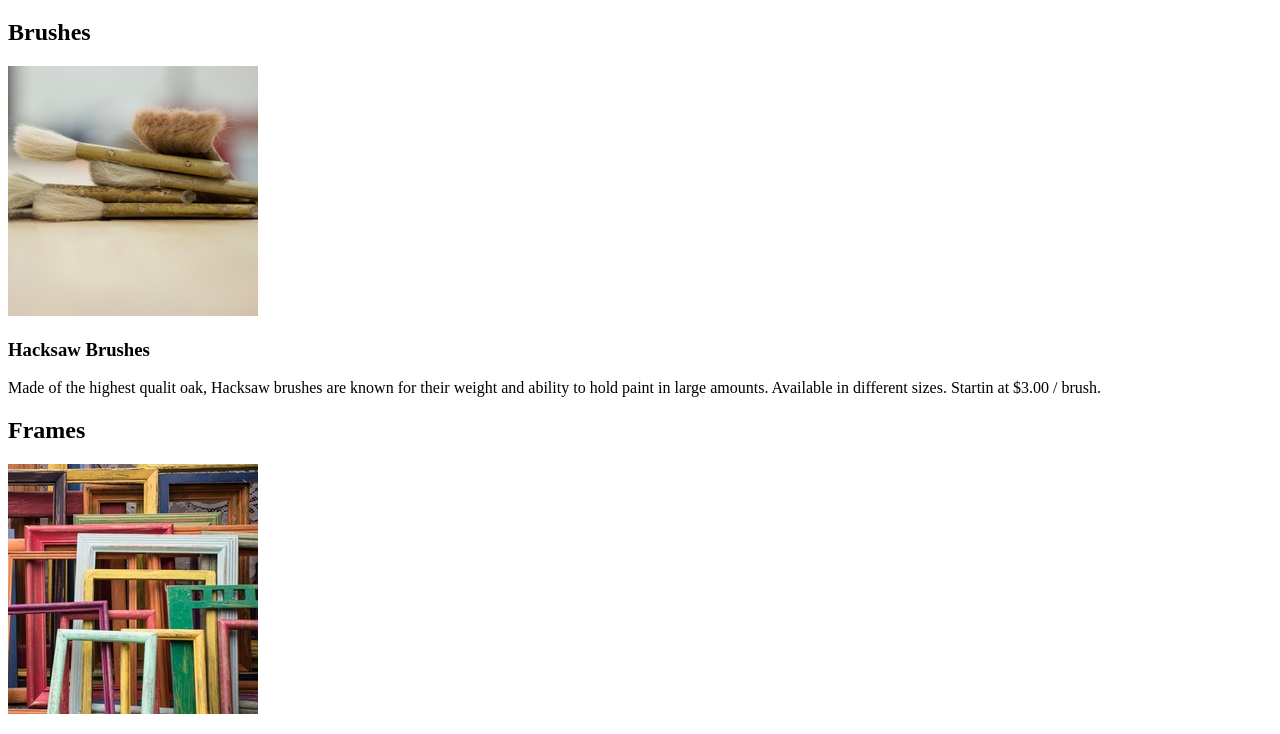
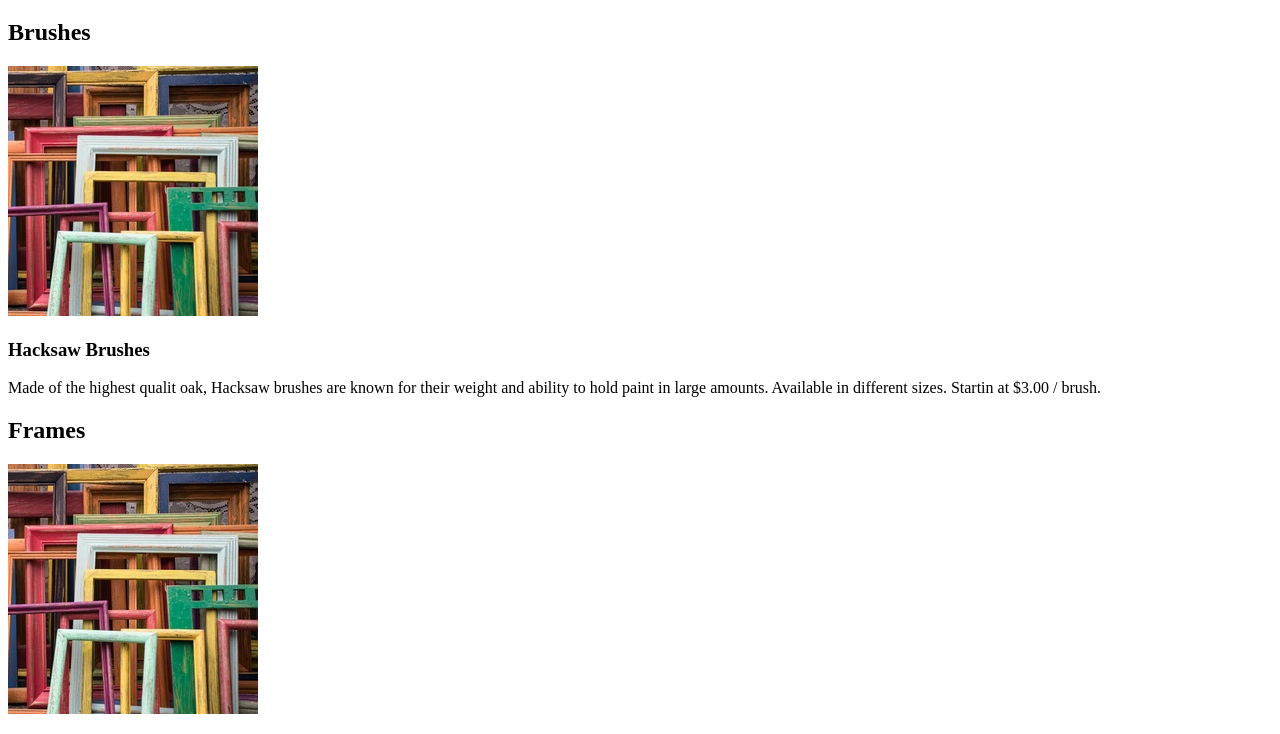
Before and after one commit to enri-f1/DasmotosArt, a plain HTML site: page index.html in a window 1280 px wide. Shown: the part 61-795 px from the top of the page. Drawn offline with Linux system fonts and the light colour scheme.

Commit message:
fix brushed link.

```diff
--- a/index.html
+++ b/index.html
@@ -13,7 +13,7 @@
 		<div class="beaches">
 			<div class="container">
 				<h2>Brushes</h2>
-				<img src="./resources/hacksaw.jpg"/>
+				<img src="./resources/frames.jpg"/>
 				<h3>Hacksaw Brushes</h3>
 				<p> Made of the highest qualit oak, Hacksaw brushes are known for their weight and ability to hold paint in large amounts. Available in different sizes. <span> Startin at $3.00 / brush. </span></p>
 			</div>
```
